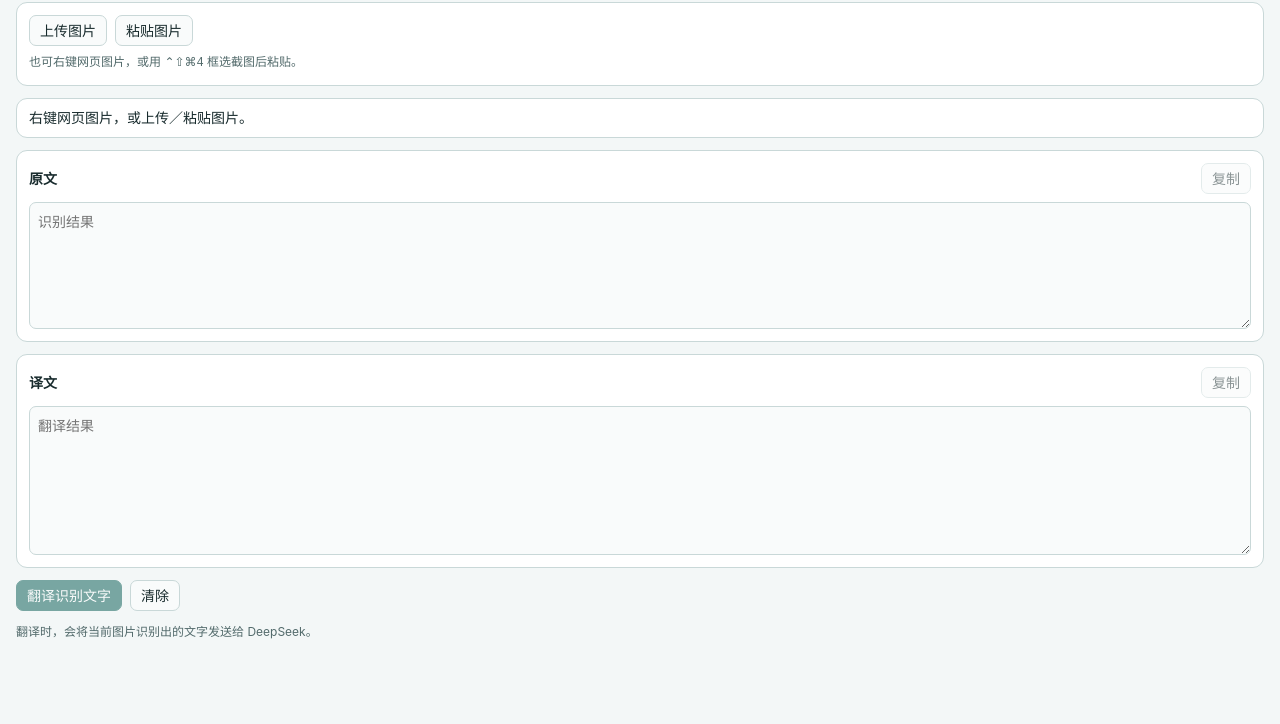
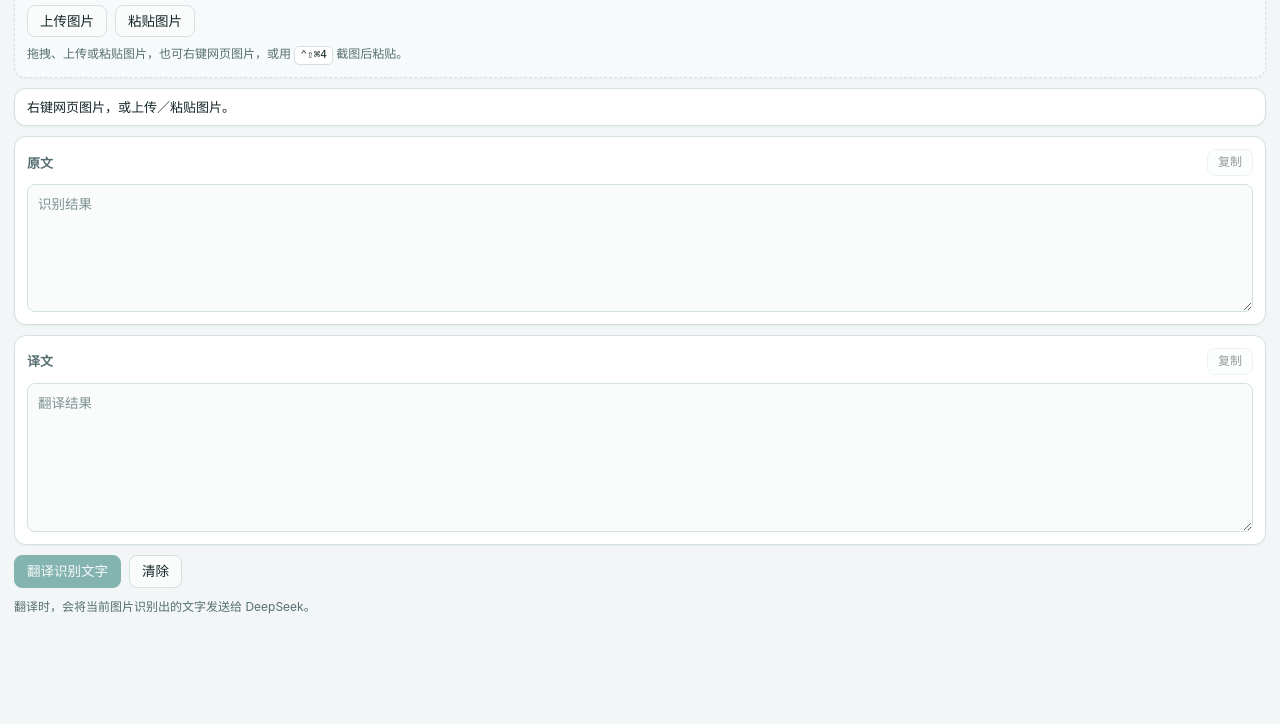
Before and after one commit to leslieo2/tuyi, a browser extension: page extension/panel.html in a window 1280 px wide. Shown: the part 76-800 px from the top of the page. Drawn offline with Linux system fonts and the light colour scheme.

Commit message:
Polish side panel and options UI

```diff
--- a/extension/panel.html
+++ b/extension/panel.html
@@ -14,13 +14,13 @@
     </div>
     <button id="settings" type="button">设置</button>
   </header>
-  <section class="surface controls" aria-label="图片输入">
+  <section id="dropzone" class="surface controls" aria-label="图片输入">
     <div class="actions">
       <button id="choose" type="button">上传图片</button>
       <button id="paste" type="button">粘贴图片</button>
       <input id="file" type="file" accept="image/*" hidden>
     </div>
-    <p class="muted">也可右键网页图片，或用 <kbd>⌃⇧⌘4</kbd> 框选截图后粘贴。</p>
+    <p class="muted">拖拽、上传或粘贴图片，也可右键网页图片，或用 <kbd>⌃⇧⌘4</kbd> 截图后粘贴。</p>
   </section>
   <div class="surface progress">
     <p id="status" role="status" aria-live="polite">右键网页图片，或上传／粘贴图片。</p>
--- a/extension/panel.js
+++ b/extension/panel.js
@@ -175,12 +175,18 @@ document.addEventListener("paste", event => {
   event.preventDefault();
   processImage(signal => readFile(file, signal));
 });
+const dropzone = byId("dropzone");
 document.addEventListener("dragover", event => {
   if (Array.from(event.dataTransfer?.items ?? []).some(item => item.kind === "file")) {
     event.preventDefault();
+    if (dropzone) dropzone.dataset.drag = "over";
   }
 });
+document.addEventListener("dragleave", event => {
+  if (event.relatedTarget === null && dropzone) delete dropzone.dataset.drag;
+});
 document.addEventListener("drop", event => {
+  if (dropzone) delete dropzone.dataset.drag;
   const file = Array.from(event.dataTransfer?.files ?? [])
     .find(entry => entry.type.startsWith("image/"));
   if (!file) return;
--- a/extension/ui.css
+++ b/extension/ui.css
@@ -1,71 +1,200 @@
 :root {
   color-scheme: light dark;
-  font: 14px/1.55 -apple-system, BlinkMacSystemFont, "PingFang SC", sans-serif;
-  --canvas: light-dark(#f3f7f7, #142122);
-  --surface: light-dark(#fff, #1b2b2e);
-  --input: light-dark(#f9fbfb, #152326);
-  --line: light-dark(#c9d8d8, #3b5657);
-  --text: light-dark(#182b2d, #e8f1f0);
-  --muted: light-dark(#526a6b, #aec1c0);
-  --accent: light-dark(#005850, #91e5d3);
-  --on-accent: light-dark(#fff, #142122);
-  --error: light-dark(#a32b24, #ffb0a6);
+  font: 13.5px/1.55 -apple-system, BlinkMacSystemFont, "SF Pro Text", "PingFang SC", sans-serif;
+  --canvas: light-dark(#f2f6f6, #111b1c);
+  --surface: light-dark(#ffffff, #192628);
+  --surface-subtle: light-dark(#f7fafa, #142022);
+  --input: light-dark(#fafcfc, #121d1f);
+  --line: light-dark(#d4e1e1, #2b4143);
+  --text: light-dark(#152628, #e9f2f1);
+  --muted: light-dark(#566e70, #98b0af);
+  --accent: light-dark(#00665c, #7fe0cd);
+  --accent-soft: light-dark(rgb(0 102 92 / 0.09), rgb(127 224 205 / 0.12));
+  --on-accent: light-dark(#ffffff, #0e1a1b);
+  --error: light-dark(#b42318, #ff9b93);
+  --error-soft: light-dark(rgb(180 35 24 / 0.08), rgb(255 155 147 / 0.12));
+  --shadow: 0 1px 2px light-dark(rgb(15 35 36 / 0.05), rgb(0 0 0 / 0.28));
 }
+
 *, *::before, *::after { box-sizing: border-box; }
 [hidden] { display: none !important; }
+
 body {
   background: var(--canvas);
   color: var(--text);
   margin: 0;
-  padding: 16px;
+  padding: 14px;
   display: grid;
-  gap: 12px;
+  gap: 10px;
 }
-body.options { max-width: 640px; margin: 20px auto; }
+
+body.options {
+  max-width: 600px;
+  margin: 28px auto;
+  padding: 20px;
+  gap: 14px;
+}
+
 h1, h2, p { margin: 0; }
-h1 { font-size: 20px; line-height: 1.35; }
-h2 { font-size: 14px; }
+h1 { font-size: 17px; font-weight: 650; letter-spacing: -0.01em; line-height: 1.35; }
+body.options h1 { font-size: 20px; }
+h2 { font-size: 13px; font-weight: 600; color: var(--muted); }
+
 .top, .result-head, .progress {
   display: flex;
   justify-content: space-between;
   align-items: center;
   gap: 8px;
 }
-.top p { margin-top: 4px; }
+
+.top p { margin-top: 2px; }
+
 .surface {
   background: var(--surface);
   border: 1px solid var(--line);
-  border-radius: 11px;
+  border-radius: 12px;
   padding: 12px;
   min-width: 0;
+  box-shadow: var(--shadow);
+  transition: border-color .15s ease, background-color .15s ease;
 }
-.controls p { margin: 7px 0 0; }
-.actions { display: flex; flex-wrap: wrap; align-items: center; gap: 8px; }
+
+.controls {
+  background: var(--surface-subtle);
+  border-style: dashed;
+}
+
+.controls[data-drag="over"] {
+  border-color: var(--accent);
+  background: var(--accent-soft);
+}
+
+.controls p { margin: 8px 0 0; line-height: 1.45; }
+
+.actions {
+  display: flex;
+  flex-wrap: wrap;
+  align-items: center;
+  gap: 8px;
+}
+
 .muted { color: var(--muted); font-size: 12px; }
+
+kbd {
+  display: inline-block;
+  padding: 1px 5px;
+  font: 11px/1.35 ui-monospace, SFMono-Regular, Menlo, monospace;
+  color: var(--text);
+  background: var(--surface);
+  border: 1px solid var(--line);
+  border-radius: 5px;
+}
+
 button, select, input, textarea {
   font: inherit;
   color: var(--text);
   background: var(--input);
   border: 1px solid var(--line);
-  border-radius: 7px;
+  border-radius: 8px;
+  transition: border-color .15s ease, background-color .15s ease, opacity .15s ease;
 }
-button { padding: 4px 10px; cursor: pointer; white-space: nowrap; }
-button:hover:enabled { border-color: var(--accent); }
-button:disabled { opacity: .5; cursor: default; }
-.primary { background: var(--accent); color: var(--on-accent); border-color: var(--accent); }
-:focus-visible { outline: 2px solid var(--accent); outline-offset: 2px; }
-.progress { padding: 8px 12px; min-height: 39px; }
-[data-state="busy"], [data-state="done"] { color: var(--accent); }
-[data-state="error"] { color: var(--error); }
+
+button {
+  padding: 5px 12px;
+  min-height: 30px;
+  font-weight: 500;
+  cursor: pointer;
+  white-space: nowrap;
+}
+
+button:hover:enabled {
+  border-color: var(--accent);
+  background: var(--surface);
+}
+
+button:active:enabled { transform: translateY(0.5px); }
+button:disabled { opacity: .45; cursor: default; }
+
+.result-head button {
+  padding: 3px 10px;
+  min-height: 26px;
+  font-size: 12px;
+}
+
+.primary {
+  background: var(--accent);
+  color: var(--on-accent);
+  border-color: var(--accent);
+}
+
+.primary:hover:enabled {
+  background: var(--accent);
+  opacity: .92;
+}
+
+:focus-visible {
+  outline: 2px solid var(--accent);
+  outline-offset: 2px;
+}
+
+.progress {
+  padding: 8px 12px;
+  min-height: 38px;
+  font-size: 13px;
+}
+
+.progress:has([data-state="busy"]),
+.progress:has([data-state="done"]) {
+  border-color: color-mix(in srgb, var(--accent) 45%, var(--line));
+  background: var(--accent-soft);
+}
+
+.progress:has([data-state="error"]) {
+  border-color: color-mix(in srgb, var(--error) 45%, var(--line));
+  background: var(--error-soft);
+}
+
+#status {
+  display: flex;
+  align-items: center;
+  gap: 8px;
+  min-width: 0;
+}
+
+#status[data-state="busy"]::before {
+  content: "";
+  width: 12px;
+  height: 12px;
+  flex: none;
+  border: 2px solid color-mix(in srgb, var(--accent) 28%, transparent);
+  border-top-color: var(--accent);
+  border-radius: 50%;
+  animation: spin .75s linear infinite;
+}
+
+@keyframes spin {
+  to { transform: rotate(360deg); }
+}
+
+[data-state="busy"], [data-state="done"] { color: var(--accent); font-weight: 500; }
+[data-state="error"] { color: var(--error); font-weight: 500; }
+
 .result textarea {
   display: block;
   width: 100%;
   margin: 8px 0 0;
-  padding: 8px;
+  padding: 9px 10px;
+  line-height: 1.6;
   resize: vertical;
-  min-height: 55px;
+  min-height: 60px;
 }
+
+.result textarea::placeholder {
+  color: var(--muted);
+  opacity: .75;
+}
+
 .form { display: grid; gap: 8px; }
-.form select, .form input { width: 100%; padding: 6px 8px; }
-.form label { font-weight: 600; margin-top: 4px; }
+.form select, .form input { width: 100%; padding: 7px 10px; min-height: 34px; }
+.form label { font-weight: 600; font-size: 13px; margin-top: 4px; }
 .form .actions { margin-top: 8px; }
```
